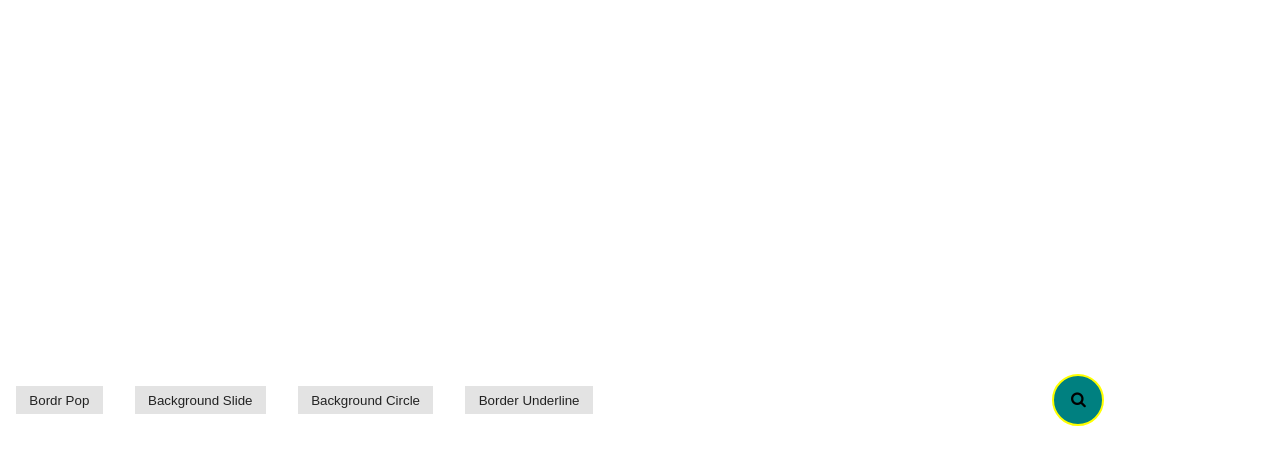
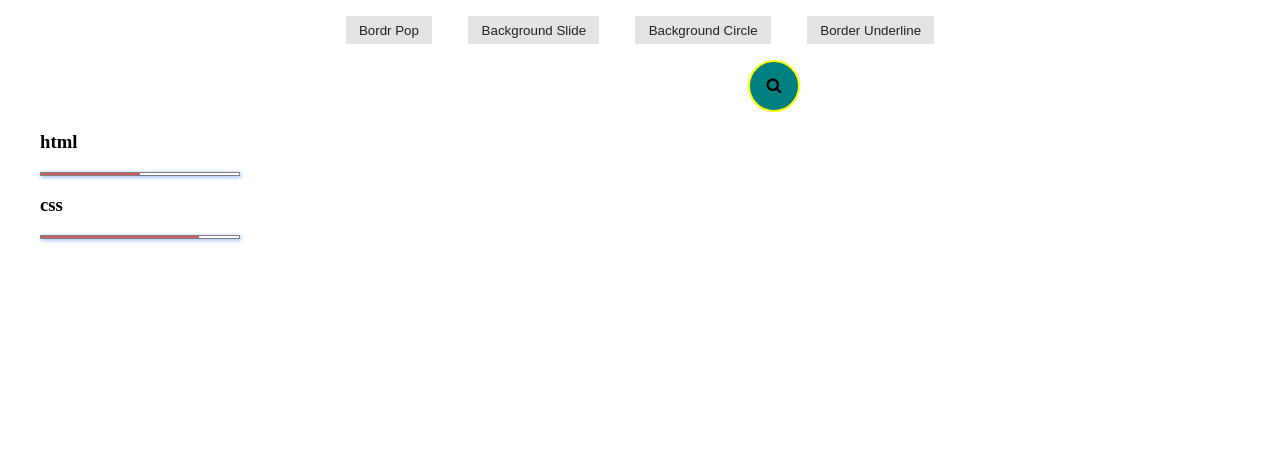
Before and after one commit to AndreyForProg/hover_btn_effects, a plain HTML site: page index.html in a window 1280 px wide. Drawn offline with Linux system fonts and the light colour scheme.

Commit message:
added slils bar

```diff
--- a/index.html
+++ b/index.html
@@ -10,16 +10,24 @@
 	<script src="main.js"></script>
 </head>
 <body>
-	<button class="btn btn_border">Bordr Pop</button class="btn btn_border_">
-	<button class="btn btn_background_slide">Background Slide</button>
-	<button class="btn btn_background_circle">Background Circle</button>
-	<button class="btn btn_border_underline">Border Underline</button>
-	<br>
+	<div class="buttons">
+		<button class="btn btn_border">Bordr Pop</button class="btn btn_border_">
+		<button class="btn btn_background_slide">Background Slide</button>
+		<button class="btn btn_background_circle">Background Circle</button>
+		<button class="btn btn_border_underline">Border Underline</button>
+	</div>
 
 	<div class="search_box">
     <input type="search" class="search_txt" placeholder="enter your text">
     <i class="fa fa-search"></i>
-  </div>
+	</div>
+
+	<div class="skils">
+		<ul>
+			<h3>html</h3><li><div class="html"></div></li>
+			<h3>css</h3><li><div class="css"></div></li>
+		</ul>
+	</div>
 
 
 </body>
--- a/main.css
+++ b/main.css
@@ -5,7 +5,7 @@
 body {
   margin: 0;
   height: 100vh;
-  display: flex;
+  display: block;
   justify-content: center;
   align-items: center;
   flex-wrap: wrap;
@@ -15,6 +15,9 @@ button {
   margin: 1rem;
 }
 
+.buttons {
+  text-align: center;
+}
 .btn {
   background-color: var(--background_color);
   color: #222;
@@ -173,3 +176,34 @@ font-size: 18px;
   padding-top: 15px;
   cursor: pointer;
 }
+
+/* skils */
+.skils li {
+  list-style: none;
+  width: 200px;
+  height: 4px;
+  border: 1px solid grey;
+  box-shadow: 1px 1px 4px 0px rgba(93, 151, 228, 0.75);
+}
+.html {
+  width: 50%;
+  height: 100%;
+  background-color: indianred;
+  transform-origin: left;
+  animation: skils 1s;
+}
+.css {
+  width: 80%;
+  height: 100%;
+  background-color: indianred;
+  transform-origin: left;
+  animation: skils 1s;
+}
+@keyframes skils {
+  0% {
+    transform: scaleX(0);
+  }
+  100% {
+    transform: scaleX(100%);
+  }
+}
```
